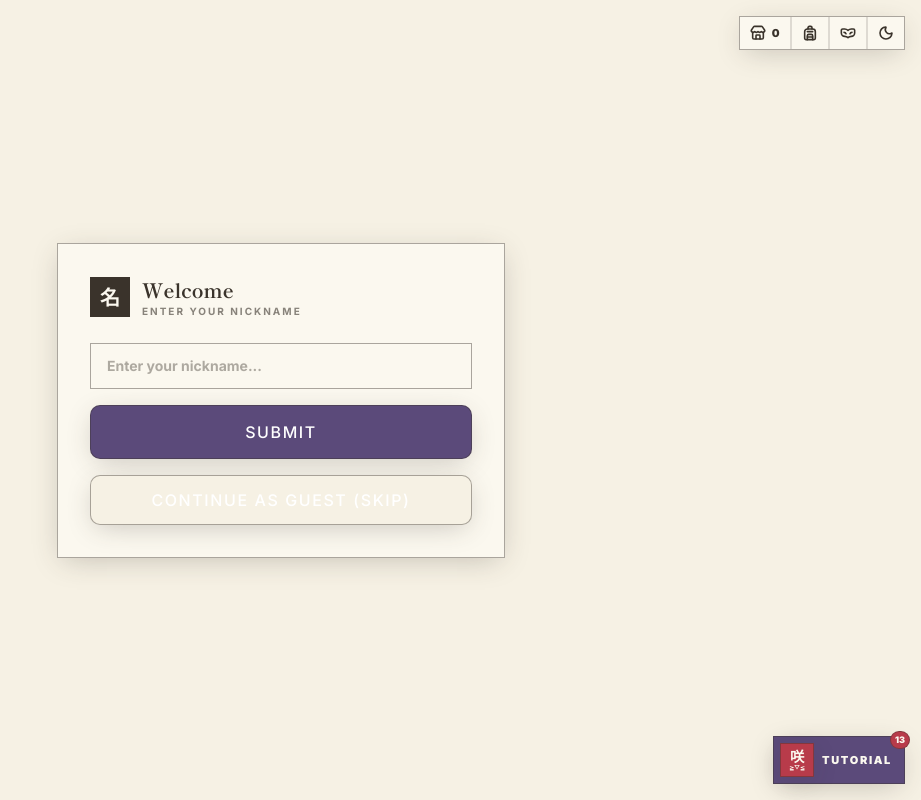
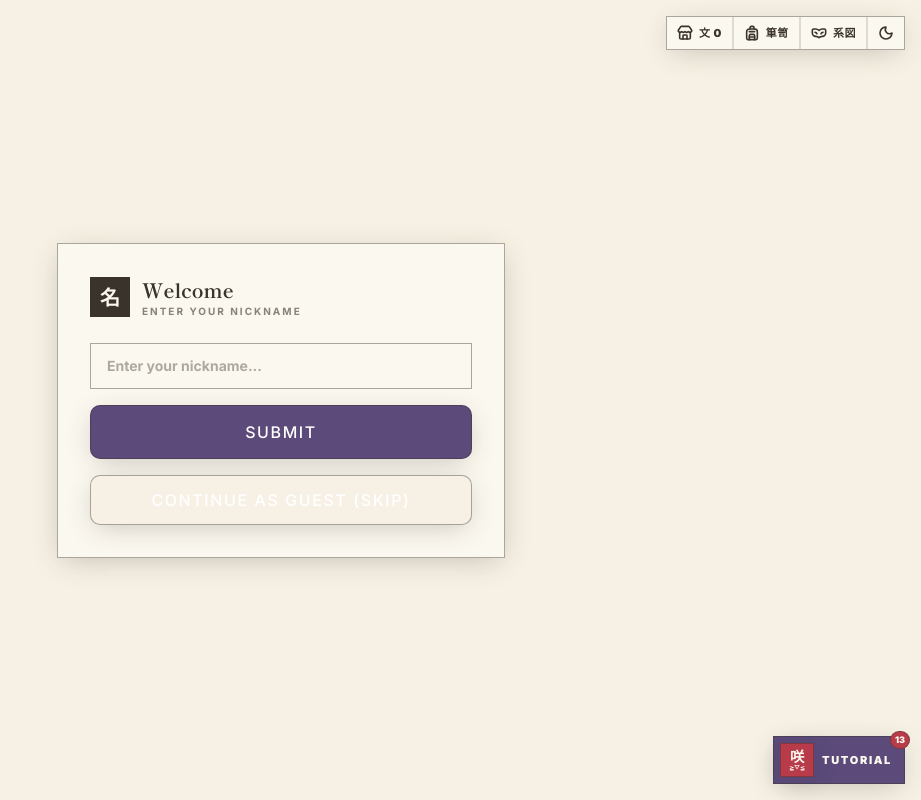
Before and after one commit to MaddLiebert/Japanese-quiz, a React (Vite) app: page / in a window 1280 px wide. Shown: the top 800 px of the page, without its empty margins (359-1280 px from the left). Built offline with nearby package versions, Linux system fonts and the light colour scheme; a web font is replaced by a local one.

Commit message:
feat(theme): nama era diterapkan di nav (市/箪笥/系図)

```diff
--- a/src/App.jsx
+++ b/src/App.jsx
@@ -14,7 +14,8 @@ import Inventory from "./features/inventory/Inventory";
 import { DeathQuizScreen } from "./features/deathquiz/DeathQuizScreen";
 import { N5ExamScreen } from "./features/n5exam/N5ExamScreen";
 import { ProgressProvider, useUserStats } from "./features/progress/ProgressContext";
-import { EraProvider } from "./features/theme/EraContext";
+import { EraProvider, useEra } from "./features/theme/EraContext";
+import { eraName } from "./features/theme/eraNames";
 import { EffectProvider } from "./features/effects/EffectContext";
 import { getPack } from "./features/packs/packs";
 import { setActiveVoice, preloadVoice, primeVoice } from "./utils/sfx";
@@ -32,6 +33,7 @@ import { Glyph } from "./components/icons/Glyph";
 // tiap tombol tetap punya ikon + tooltip yang jelas fungsinya.
 function TopControls() {
   const { language } = useLanguage();
+  const { era } = useEra();
   const { theme, toggleTheme } = useTheme();
   const { progress } = useUserStats();
   const navigate = useNavigate();
@@ -47,11 +49,11 @@ function TopControls() {
       <button
         onClick={() => navigate('/shop')}
         className={itemCls}
-        title={language === 'id' ? 'Warung Kakek' : "Grandpa's Shop"}
-        aria-label={language === 'id' ? 'Warung Kakek' : "Grandpa's Shop"}
+        title={eraName('shop', era, language === 'id' ? 'Warung Kakek' : "Grandpa's Shop")}
+        aria-label={eraName('shop', era, language === 'id' ? 'Warung Kakek' : "Grandpa's Shop")}
       >
         <Glyph name="shop" className="text-sm" />
-        <span className="text-[11px] font-black tracking-wider text-sumi">{(progress.medaru || 0).toLocaleString()}</span>
+        <span className="text-[11px] font-black tracking-wider text-sumi">{eraName('medaru', era) ? eraName('medaru', era) + ' ' : ''}{(progress.medaru || 0).toLocaleString()}</span>
       </button>
 
       {divider}
@@ -60,10 +62,11 @@ function TopControls() {
       <button
         onClick={() => navigate('/inventory')}
         className={itemCls}
-        title={language === 'id' ? 'Tas Punggung' : 'Backpack'}
-        aria-label={language === 'id' ? 'Tas Punggung' : 'Backpack'}
+        title={eraName('inventory', era, language === 'id' ? 'Tas Punggung' : 'Backpack')}
+        aria-label={eraName('inventory', era, language === 'id' ? 'Tas Punggung' : 'Backpack')}
       >
         <Glyph name="backpack" className="text-sm" />
+        <span className="text-[11px] font-black tracking-wider text-sumi">{eraName('inventory', era)}</span>
       </button>
 
       {divider}
@@ -72,10 +75,11 @@ function TopControls() {
       <button
         onClick={() => navigate('/profile')}
         className={itemCls}
-        title={language === 'id' ? 'Profil Pemain' : 'Player Profile'}
-        aria-label={language === 'id' ? 'Profil Pemain' : 'Player Profile'}
+        title={eraName('profile', era, language === 'id' ? 'Profil Pemain' : 'Player Profile')}
+        aria-label={eraName('profile', era, language === 'id' ? 'Profil Pemain' : 'Player Profile')}
       >
         <Glyph name="mask" className="text-sm" />
+        <span className="text-[11px] font-black tracking-wider text-sumi">{eraName('profile', era)}</span>
       </button>
 
       {divider}
```
